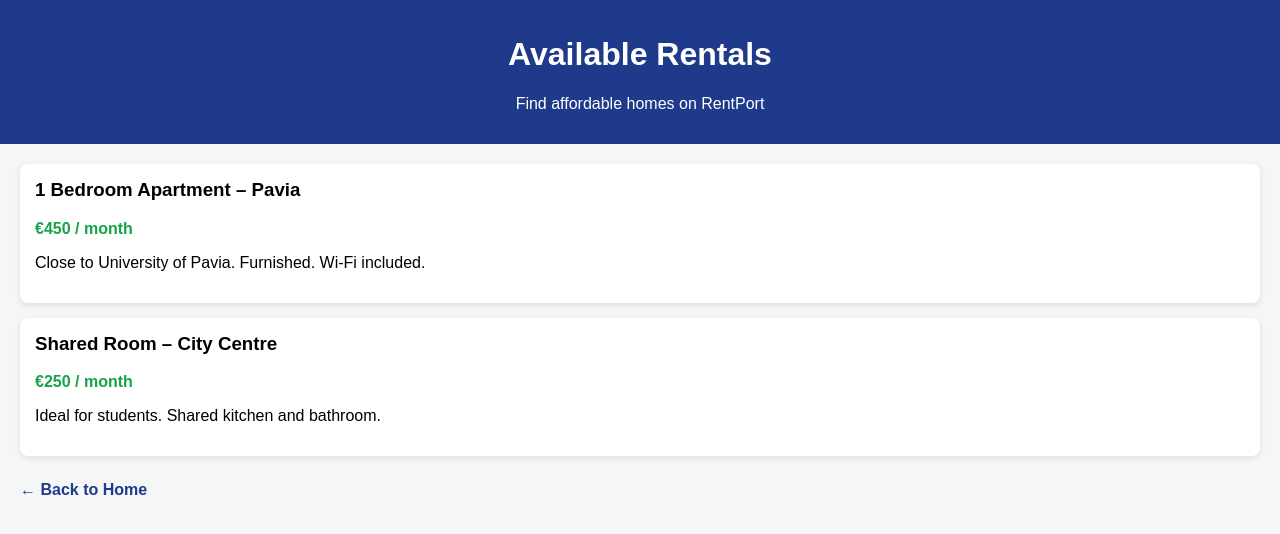
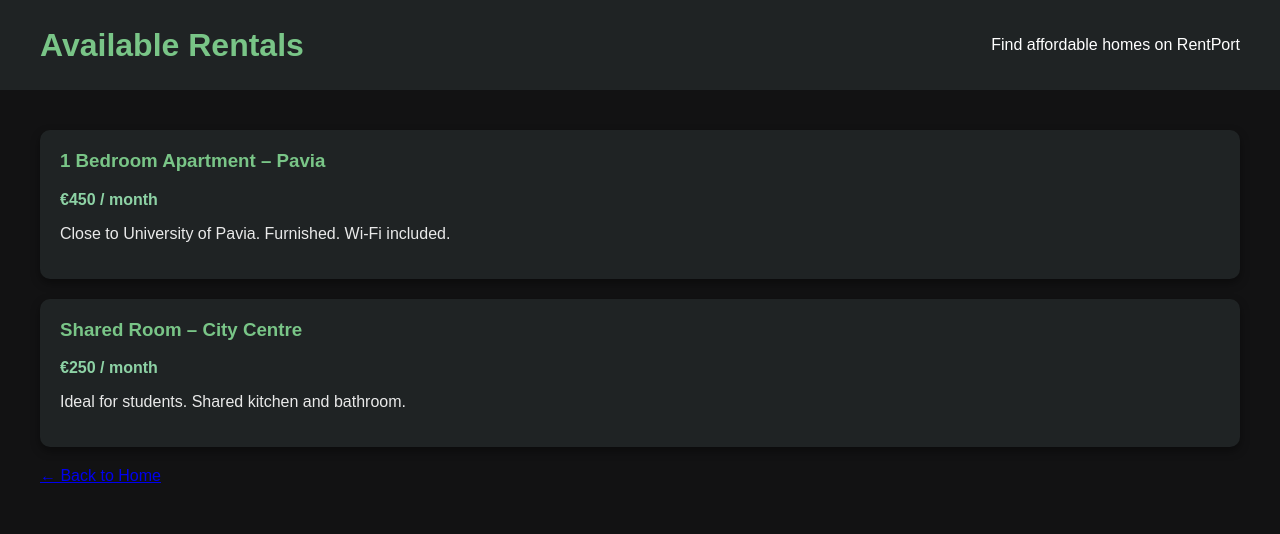
Before and after one commit to ashleetine0412/TheRentPort, a plain HTML site: page listings.html in a window 1280 px wide. Drawn offline with Linux system fonts and the light colour scheme.

Commit message:
Update listings.html

```diff
--- a/listings.html
+++ b/listings.html
@@ -6,48 +6,67 @@
   <meta name="viewport" content="width=device-width, initial-scale=1.0">
   <style>
   body {
+    margin: 0;
     font-family: Arial, sans-serif;
-      background: #f4f6f8;
-      margin: 0;
-      padding: 0;
+    background: #121213;
+    color: #ffffff;
   }
 
   header {
-      background: #1f3a8a;
-      color: white;
-      padding: 15px;
-      text-align: center;
+    padding: 20px 40px;
+    background: #1f2324;
+    display: flex;
+    justify-content: space-between;
+    align-items: center;
+  }
+
+  header h1 {
+    color: #79c587;
+    margin: 0;
+  }
+
+  nav a {
+    color: #ffffff;
+    margin-left: 20px;
+    text-decoration: none;
+    font-weight: 500;
   }
 
   .container {
-      padding: 20px;
+    padding: 40px;
   }
 
   .listing {
-      background: white;
-      padding: 15px;
-      border-radius: 8px;
-      margin-bottom: 15px;
-      box-shadow: 0 2px 6px rgba(0,0,0,0.1);
+    background: #1f2324;
+    padding: 20px;
+    border-radius: 10px;
+    margin-bottom: 20px;
+    box-shadow: 0 4px 10px rgba(0,0,0,0.4);
   }
 
   .listing h3 {
     margin-top: 0;
+    color: #79c587;
   }
 
   .price {
-      color: #16a34a;
+    color: #9ae6b4;
     font-weight: bold;
   }
 
-    a {
+  .listing p {
+    opacity: 0.9;
+  }
+
+  a.back {
     display: inline-block;
-      margin-top: 10px;
+    margin-top: 30px;
     text-decoration: none;
-      color: #1f3a8a;
+    color: #79c587;
     font-weight: bold;
   }
 </style>
+
 </head>
 <body>
 
```
Lines whose indentation alone changed are shown as unchanged.
